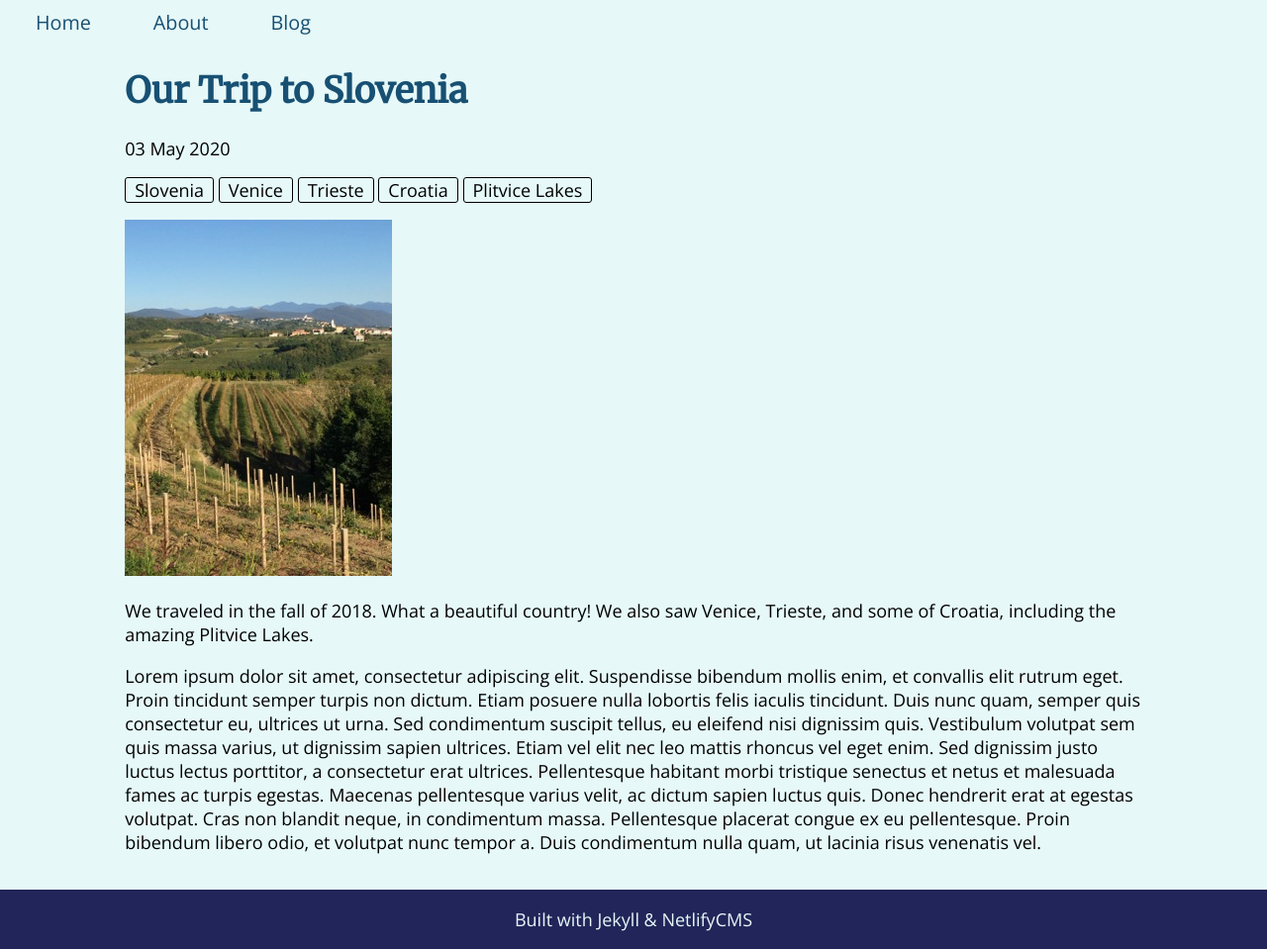
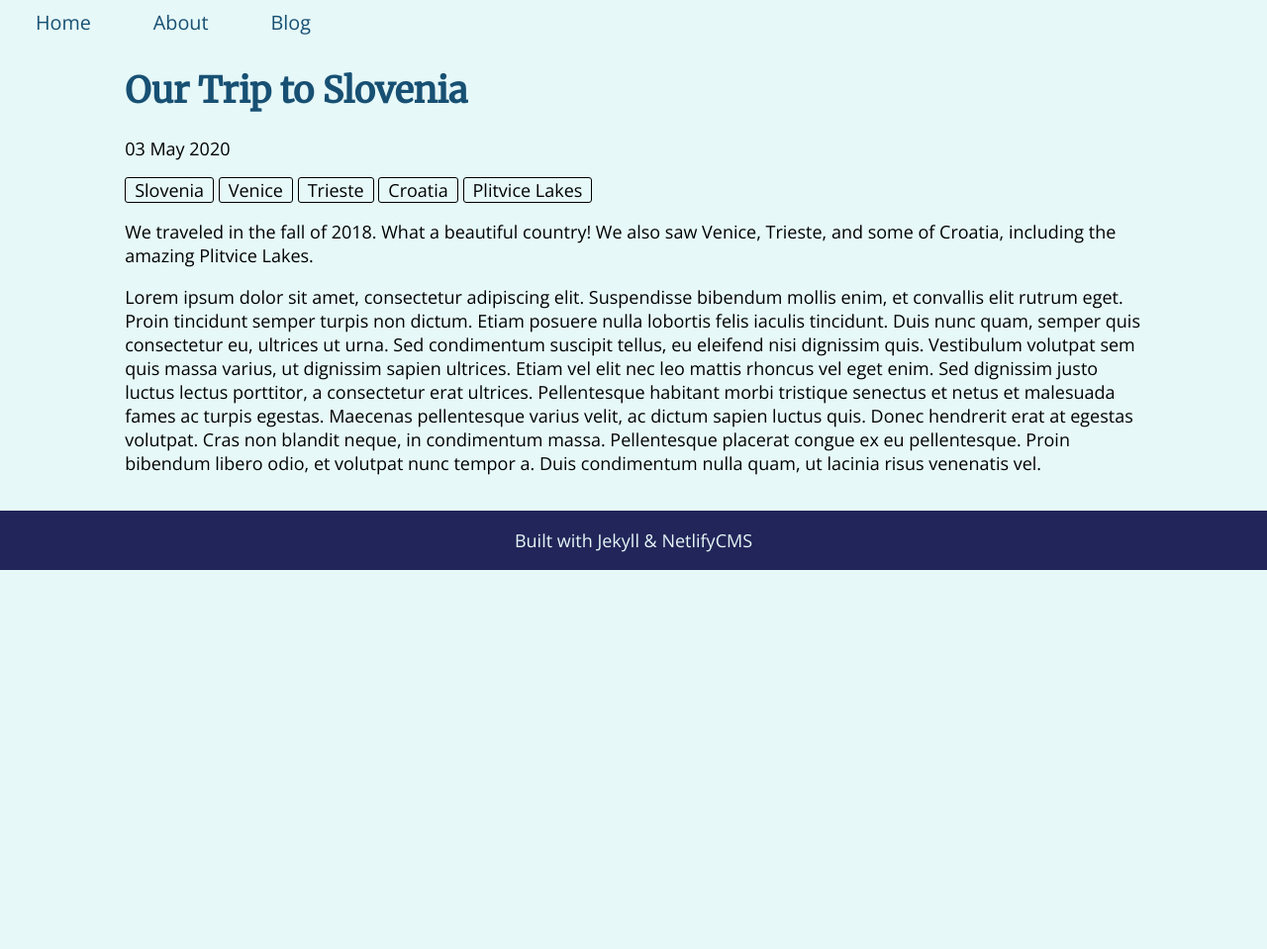
Before and after one commit to placeholdergit/cloneexpjekyllcms, a Jekyll site: the page built from _posts/2020-05-03-slovenia.md, in a window 1280 px wide and 959 px high. Shown: the whole window at 99% size. Built offline with Jekyll 4.4.1, drawn with Linux system fonts in a browser that asks for light colours; a script that is not in the unit is left out.

Commit message:
Update Blog “2020-05-03-slovenia”

```diff
--- a/_posts/2020-05-03-slovenia.md
+++ b/_posts/2020-05-03-slovenia.md
@@ -9,9 +10,7 @@ tags:
   - Croatia
   - Plitvice Lakes
 ---
-![Brda Slovenia](/assets/uploads/Brda_Slovenia_small.jpg)
+We traveled in the fall of 2018. What a beautiful country! We also saw Venice, Trieste, and some of Croatia, including the amazing Plitvice Lakes.
 <!--more-->
 
-We traveled in the fall of 2018. What a beautiful country! We also saw Venice, Trieste, and some of Croatia, including the amazing Plitvice Lakes.
-
 Lorem ipsum dolor sit amet, consectetur adipiscing elit. Suspendisse bibendum mollis enim, et convallis elit rutrum eget. Proin tincidunt semper turpis non dictum. Etiam posuere nulla lobortis felis iaculis tincidunt. Duis nunc quam, semper quis consectetur eu, ultrices ut urna. Sed condimentum suscipit tellus, eu eleifend nisi dignissim quis. Vestibulum volutpat sem quis massa varius, ut dignissim sapien ultrices. Etiam vel elit nec leo mattis rhoncus vel eget enim. Sed dignissim justo luctus lectus porttitor, a consectetur erat ultrices. Pellentesque habitant morbi tristique senectus et netus et malesuada fames ac turpis egestas. Maecenas pellentesque varius velit, ac dictum sapien luctus quis. Donec hendrerit erat at egestas volutpat. Cras non blandit neque, in condimentum massa. Pellentesque placerat congue ex eu pellentesque. Proin bibendum libero odio, et volutpat nunc tempor a. Duis condimentum nulla quam, ut lacinia risus venenatis vel.
```
Also changed, not shown: other parts of _posts/2020-05-03-slovenia.md (+1 -0 lines).
